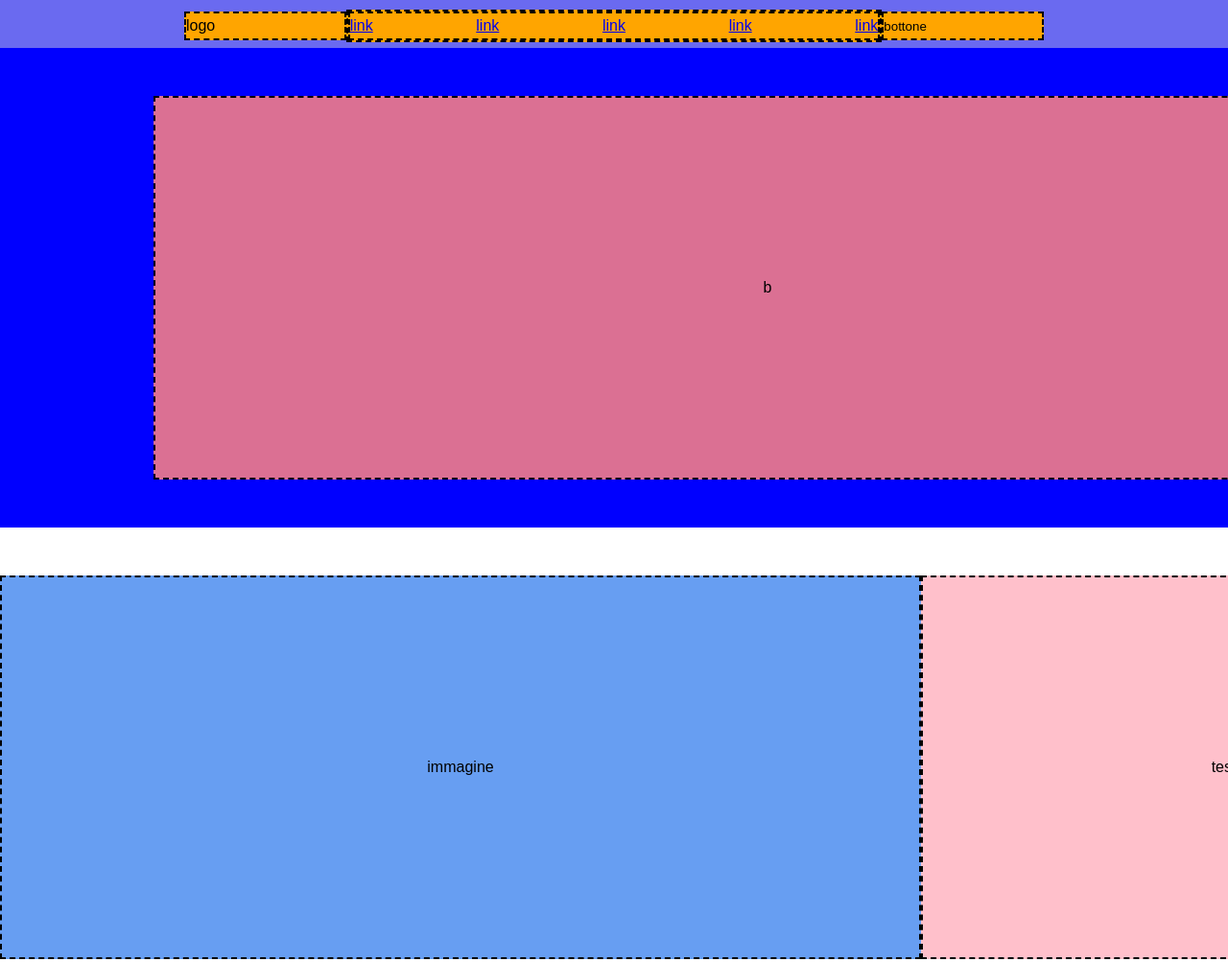
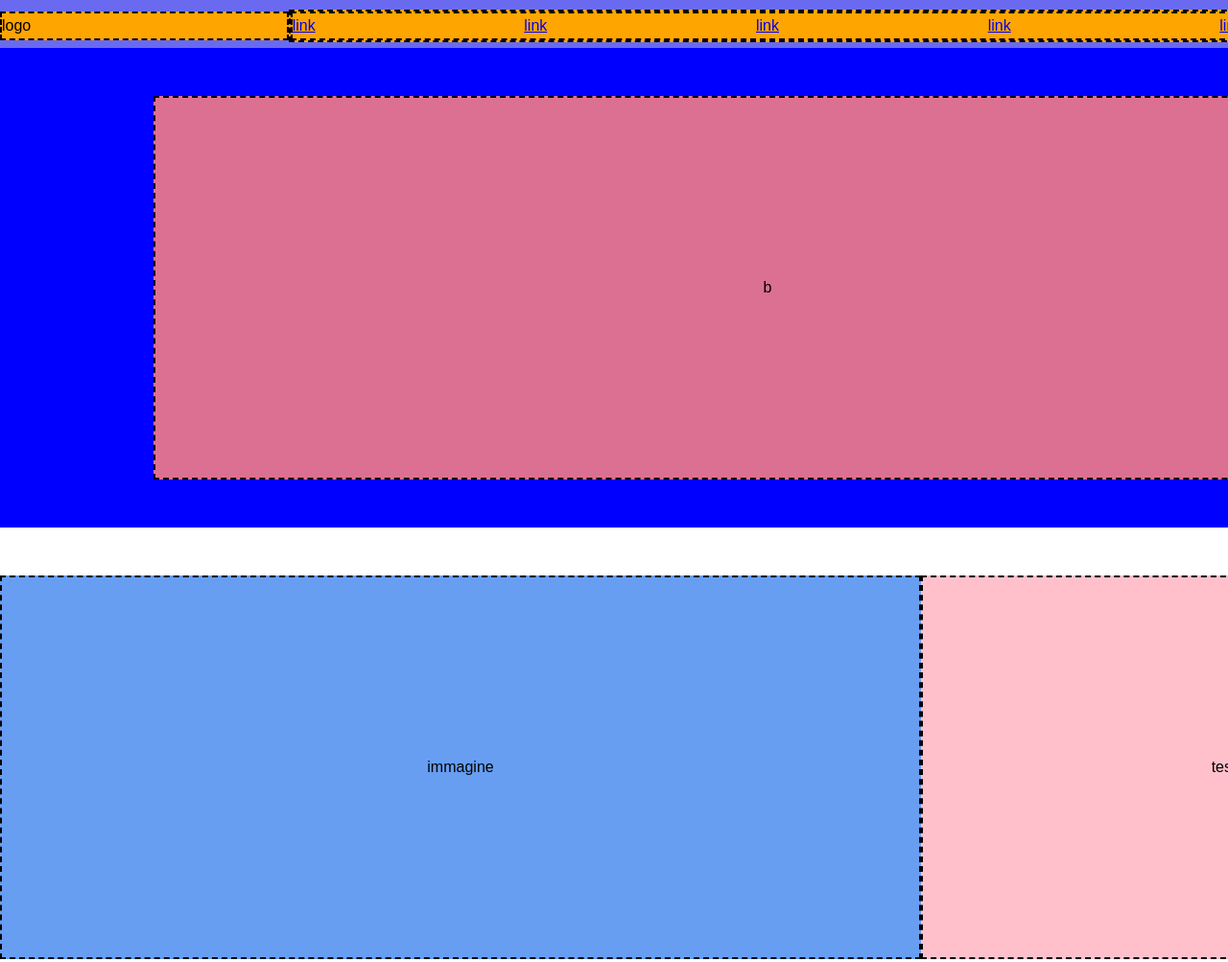
Before and after one commit to ElenaRuscitto/htmlcss-struttura-discord, a plain HTML site: page index.html in a window 1280 px wide. Shown: the top 1003 px of the page at 96% size. Drawn offline with Linux system fonts and the light colour scheme.

Commit message:
[finish]

```diff
--- a/css/main.css
+++ b/css/main.css
@@ -16,8 +16,9 @@ header{
 }
 
 .conteiner-header {
+  width: 1600px;
   margin: 0 auto;
-  width: 70%;
+
   margin: 0 auto;
   display: flex;
   align-items: center;
```
